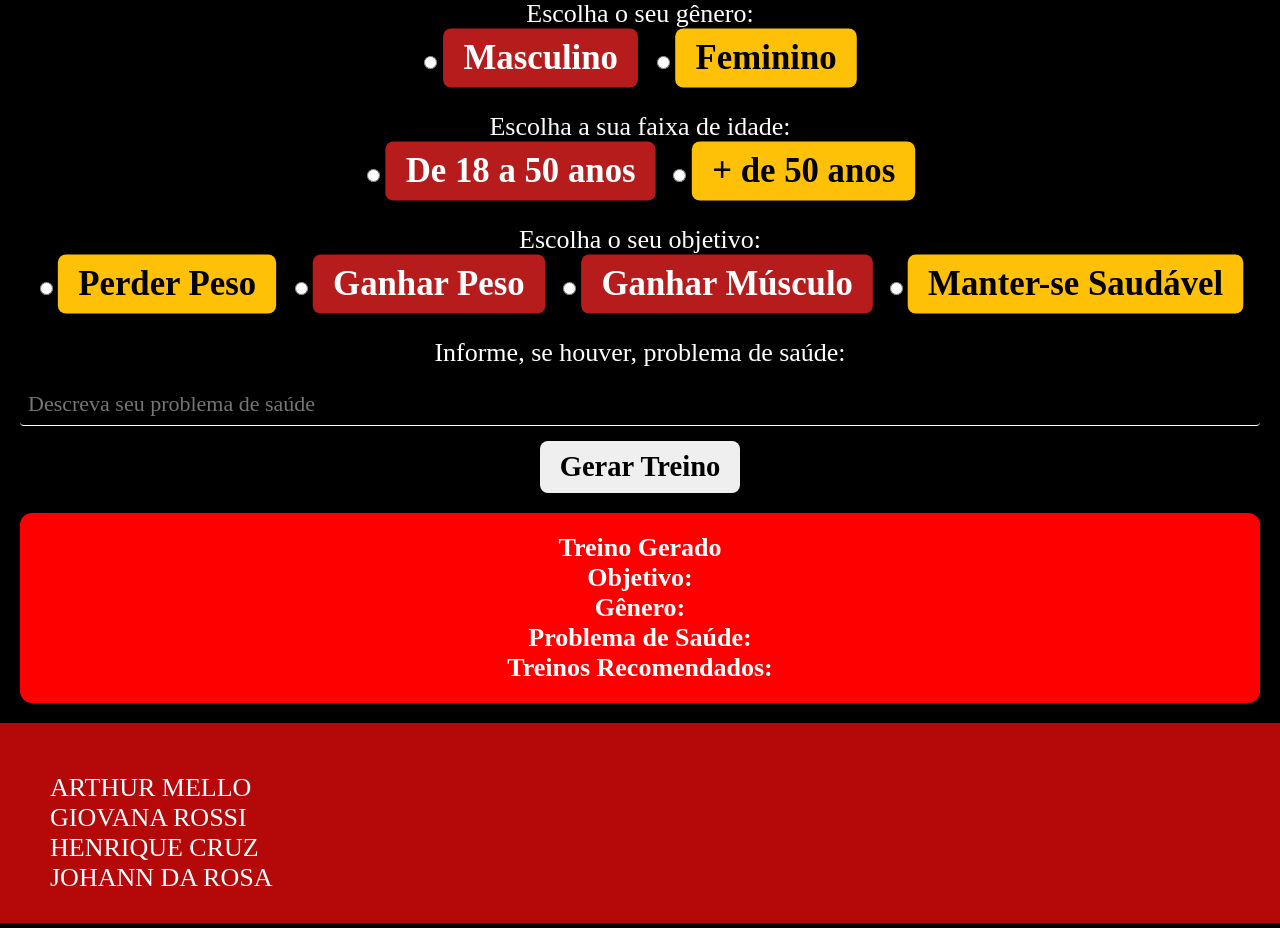
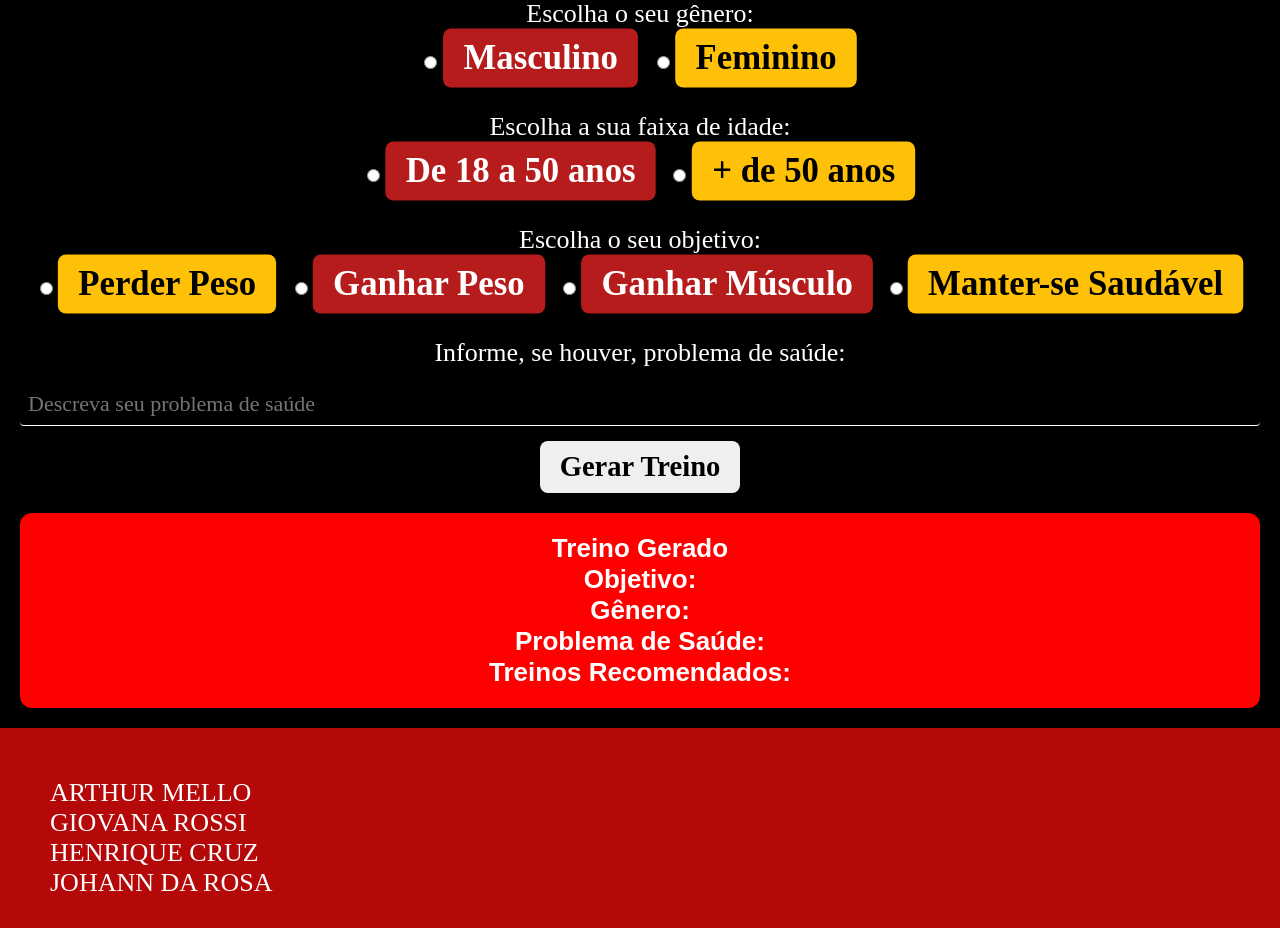
Before and after one commit to senacrs-emti/2024-3MB-freecode-G03, a PHP site: page /geradortreino.php in a window 1280 px wide. Shown: the part 323-1251 px from the top of the page. Run offline with PHP 8.4, Linux system fonts and the light colour scheme; the visitor is signed in with stand-in values (Sample User, id 1); data that the repository does not hold is empty; some web fonts are replaced.

Commit message:
geradortreinopronto

```diff
--- a/geradordieta.php
+++ b/geradordieta.php
@@ -3,7 +3,8 @@
 <head>
     <meta charset="UTF-8">
     <meta name="viewport" content="width=device-width, initial-scale=1.0">
-    <title>Cálculo de IMC</title>
+    <title>Gerador Dieta
+    </title>
     <link rel="stylesheet" href="static/css/style.css">
     <link rel="stylesheet" href="static/css/geradordieta.css">
 </head>
--- a/geradortreino.php
+++ b/geradortreino.php
@@ -81,7 +81,7 @@
             echo "</ul>";
         }
 
-        unset($_SESSION['treino']); // Limpa sessão após exibir
+        unset($_SESSION['treino']); // Limpa a sessão após exibir
     } elseif (isset($_SESSION['erro'])) {
         echo "<p>" . htmlspecialchars($_SESSION['erro']) . "</p>";
         unset($_SESSION['erro']); // Limpa erro após exibir
@@ -90,6 +90,7 @@
     }
     ?>
 </div>
+
 
 
 
--- a/static/css/geradortreino.css
+++ b/static/css/geradortreino.css
@@ -48,6 +48,24 @@
     margin-top: 20px;
     font-family: Arial, Helvetica, sans-serif;
     font-weight: bold;
+}
+
+.area-treino p {
+    font-family: Arial, Helvetica, sans-serif;
+}
+
+.area-treino strong {
+    font-family: Arial;
+}
+
+.area-treino h4,
+h3,
+h5 {
+    font-family: Arial;
+}
+
+.area-treino li {
+    font-family: Arial, Helvetica, sans-serif;
 }
 
 
```
Also changed, not shown: processar_treino.php (+19 -7 lines), static/css/geradordieta.css (+17 -0 lines).
